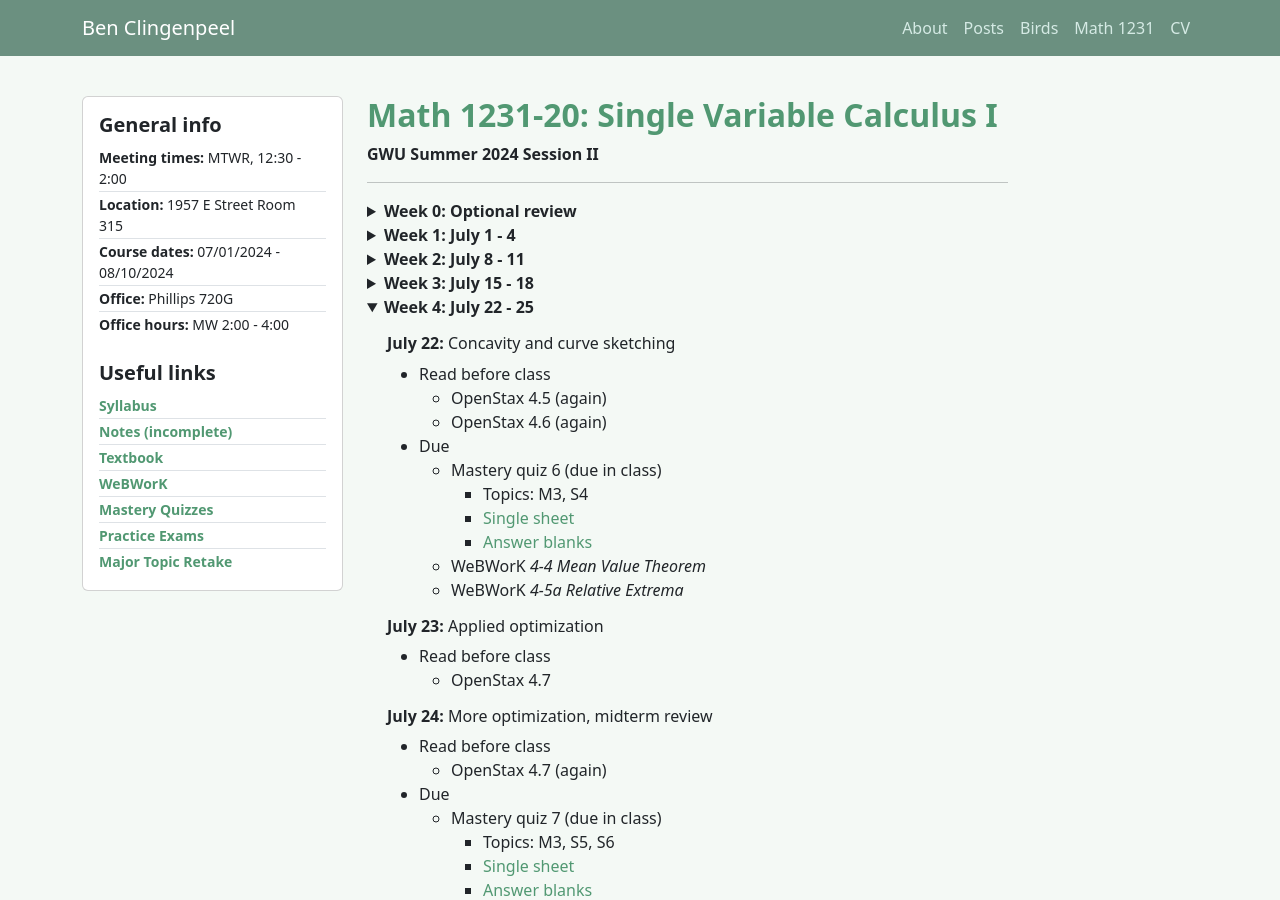
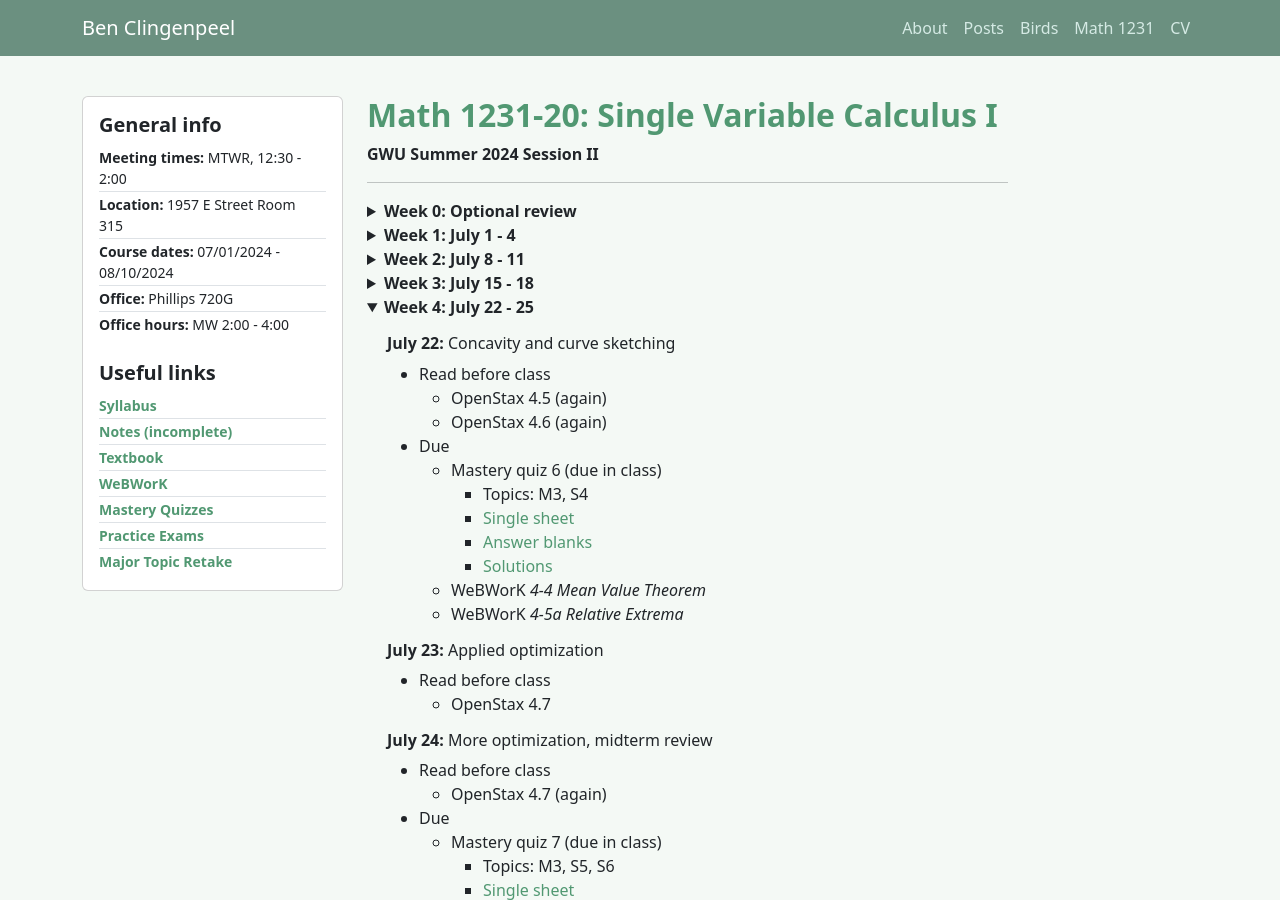
Before and after one commit to bncling/bncl-site, a Jekyll site: the page built from _courses/GW1231_summer_24.markdown, in a window 1280 px wide and 900 px high. Built offline with Jekyll 4.4.1, drawn with Linux system fonts in a browser that asks for light colours.

Commit message:
rebuilding site Tue Jul 23 08:04:07 EDT 2024

```diff
--- a/_courses/GW1231_summer_24.markdown
+++ b/_courses/GW1231_summer_24.markdown
@@ -180,6 +180,7 @@ Some of the most common things that trip people up in this course are more to do
 		- Topics: M3, S4
 		- [Single sheet](/assets/documents/mq6_single_sheet.pdf)
 		- [Answer blanks](/assets/documents/mq6_answer_blanks.pdf)
+		- [Solutions](/assets/documents/mq6_solutions.pdf)
 	- WeBWorK *4-4 Mean Value Theorem*
 	- WeBWorK *4-5a Relative Extrema*
 
@@ -322,6 +323,7 @@ Some of the most common things that trip people up in this course are more to do
 - Topics: M3, S4
 - [Single sheet](/assets/documents/mq6_single_sheet.pdf)
 - [Answer blanks](/assets/documents/mq6_answer_blanks.pdf)
+- [Solutions](/assets/documents/mq6_solutions.pdf)
 
 ###### **Mastery quiz 7** Due July 24
 - Topics: M3, S5, S6
```
Also changed, not shown: 1 other file.
